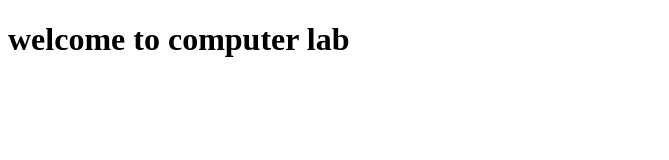
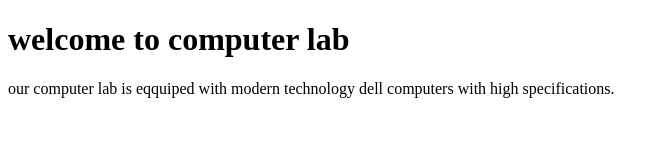
Before and after one commit to aakichhetri/demo, a plain HTML site: page index.html in a window 1280 px wide. Shown: the whole page, without its empty margins (0-669 px from the left). Drawn offline with Linux system fonts and the light colour scheme.

Commit message:
added a new paragraph

```diff
--- a/index.html
+++ b/index.html
@@ -7,5 +7,7 @@
 </head>
 <body>
   <h1>welcome to computer lab</h1>
+  <!-- this paragraph contains information about ccomputer lab-->
+  <p> our computer lab is eqquiped with modern technology dell computers with high specifications.  </p>
 </body>
 </html>
```
